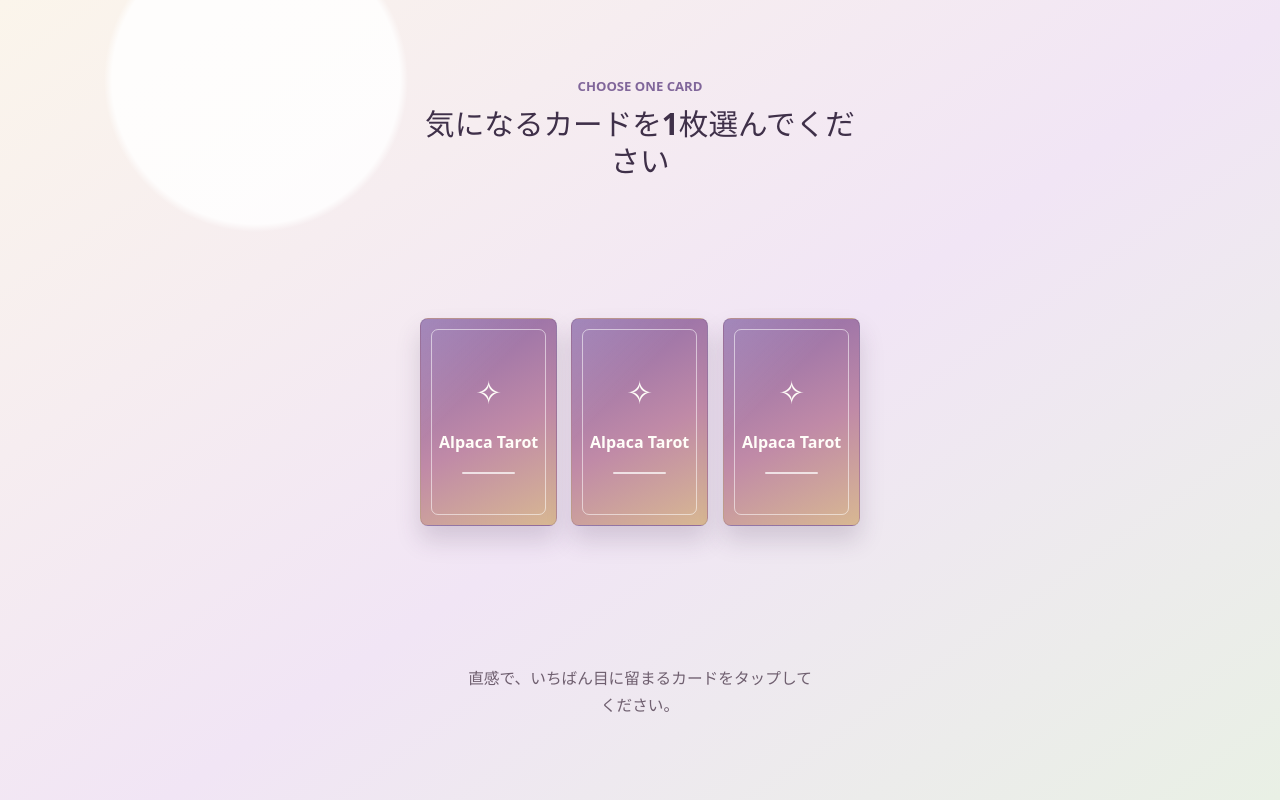
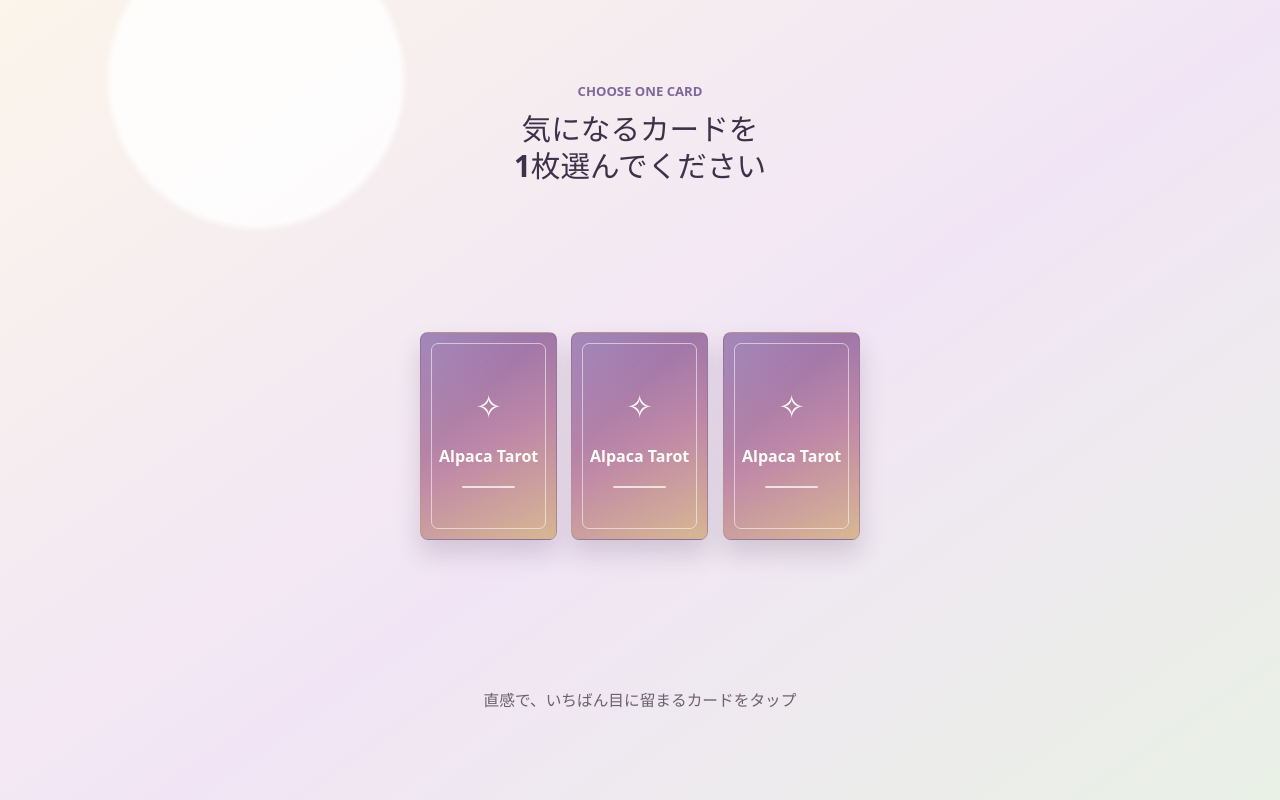
Before and after one commit to mybe1975-sys/alpaca-tarot-line-app, a React (Vite) app: page / in a window 1280 px wide. Both pictures are taken after a click on the button "カードを引く". Built offline with nearby package versions, Linux system fonts and the light colour scheme; no server answers.

Commit message:
Update tarot screen copy and line breaks

```diff
--- a/src/components/CardSelectScreen.tsx
+++ b/src/components/CardSelectScreen.tsx
@@ -11,7 +11,12 @@ function CardSelectScreen({ cards, onSelectCard }: CardSelectScreenProps) {
     <section className="screen select-screen" aria-labelledby="select-title">
       <div className="compact-header">
         <p className="eyebrow">Choose one card</p>
-        <h1 id="select-title">気になるカードを1枚選んでください</h1>
+        {/* 選択画面の見出しは、スマホで読みやすい2行に固定します。 */}
+        <h1 id="select-title">
+          気になるカードを
+          <br />
+          1枚選んでください
+        </h1>
       </div>
 
       <div className="card-row" aria-label="タロットカードを3枚表示">
@@ -26,7 +31,7 @@ function CardSelectScreen({ cards, onSelectCard }: CardSelectScreenProps) {
         ))}
       </div>
 
-      <p className="hint-text">直感で、いちばん目に留まるカードをタップしてください。</p>
+      <p className="hint-text">直感で、いちばん目に留まるカードをタップ</p>
     </section>
   );
 }
--- a/src/components/ResultScreen.tsx
+++ b/src/components/ResultScreen.tsx
@@ -54,8 +54,11 @@ function ResultScreen({ card, luckyItem, message, messageTitle, onReset }: Resul
         )}
       </div>
 
+      {/* 個別診断案内は、指定の位置を保ったまま読みやすい2行にします。 */}
       <p className="consultation-note">
-        もっと詳しく知りたい方は、あなただけのタロット占い個別診断もしています。ぜひお気軽にご相談ください。
+        もっと詳しく知りたい方は、あなただけのタロット
+        <br />
+        占い個別診断もしています。ぜひお気軽にご相談ください。
       </p>
 
       <button className="primary-button secondary-tone" type="button" onClick={onReset}>
--- a/src/components/StartScreen.tsx
+++ b/src/components/StartScreen.tsx
@@ -20,7 +20,12 @@ function StartScreen({ errorMessage, isLoading = false, onStart }: StartScreenPr
       <div className="title-area">
         <p className="eyebrow">Alpaca Tarot</p>
         <h1 id="app-title">アルパカタロット</h1>
-        <p className="lead">今日のあなたに、アルパカから小さなメッセージ</p>
+        {/* 表紙のサブタイトルは、指定どおり2行で読めるように改行を固定します。 */}
+        <p className="lead">
+          今のあなたに、
+          <br />
+          アルパカから小さなメッセージ
+        </p>
       </div>
 
       {errorMessage && <p className="error-text">{errorMessage}</p>}
--- a/src/styles/global.css
+++ b/src/styles/global.css
@@ -464,12 +464,12 @@ h1 {
 }
 
 .consultation-note {
-  max-width: 22rem;
+  width: min(100%, 22rem);
   margin: 0;
   color: #6f5f6f;
   font-size: 0.95rem;
   line-height: 1.8;
-  text-align: center;
+  text-align: left;
 }
 
 .alpaca-balloon {
```
Also changed, not shown: 1 other file (tests, documents, lock files or other folders).
